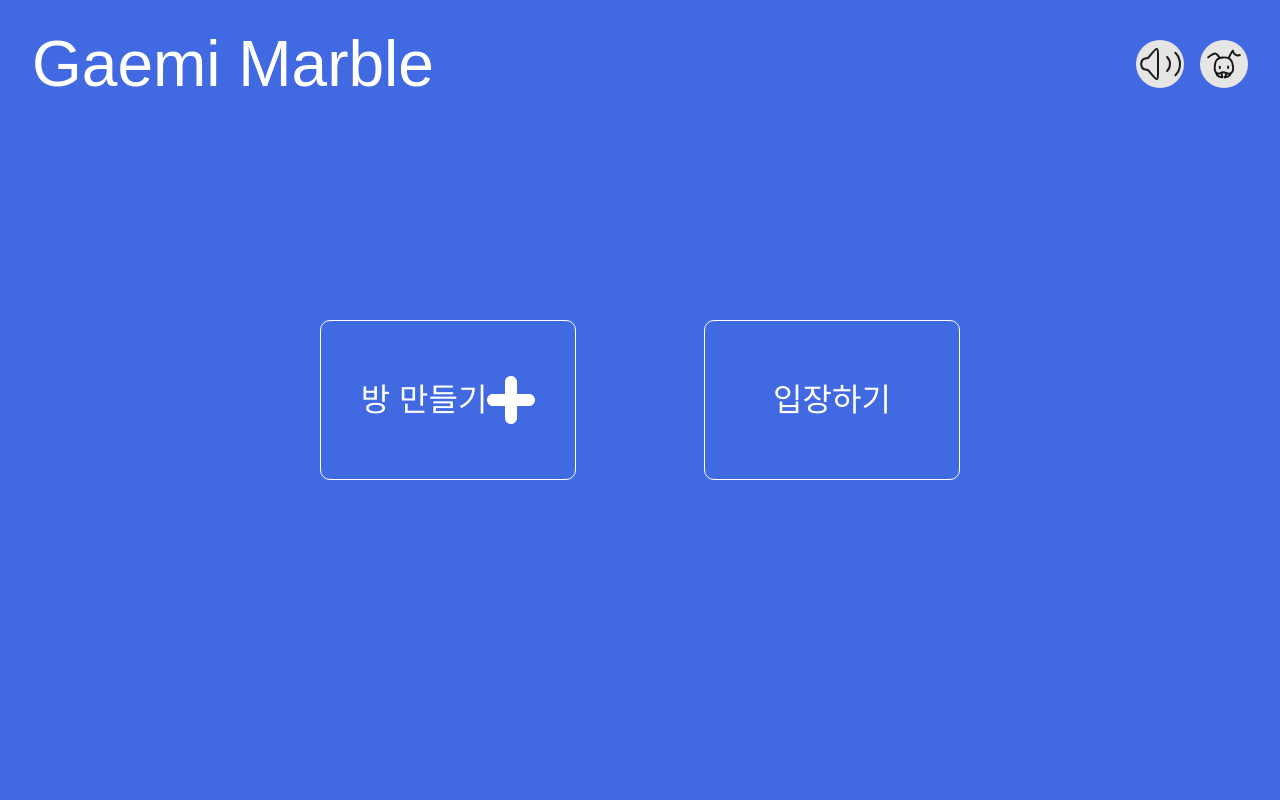
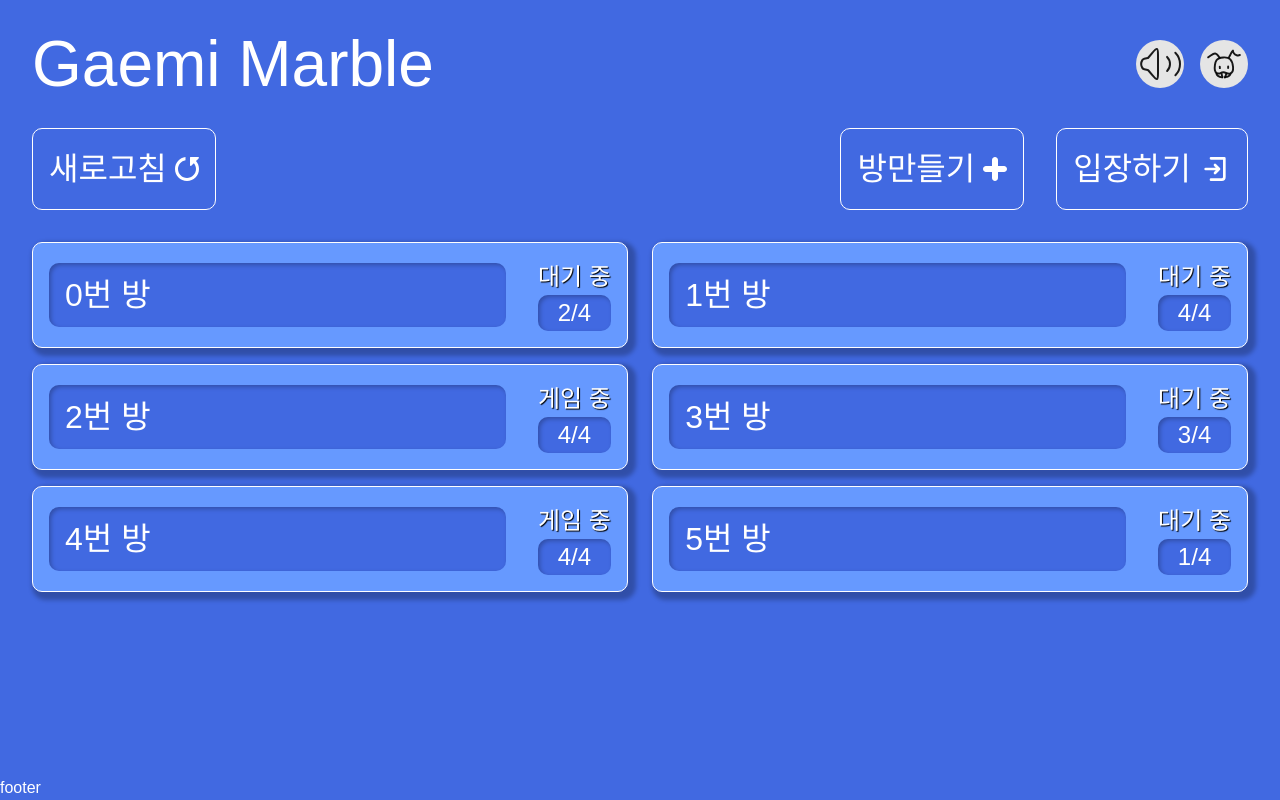
Before and after one commit to gaemi-marble/gaemi-marble, a React (Vite) app in the folder fe/: page / in a window 1280 px wide. Built offline with nearby package versions, Linux system fonts and the light colour scheme; no server answers; sample sign-in values are in the browser's storage; a small style sheet from the web is missing; what jotai-optics would draw is missing.

Commit message:
feat: 홈 페이지 방 목록 ui 및 기능 구현
- 백엔드 api 완성 전 임시 목데이터 사용

```diff
--- /dev/null
+++ b/fe/src/components/Footer/HomeFooter.tsx
@@ -0,0 +1,8 @@
+import { styled } from 'styled-components';
+
+export default function HomeFooter() {
+  // Memo: 게임 방법, 게임 소개, 관련 사이트 등
+  return <Footer>footer</Footer>;
+}
+
+const Footer = styled.div``;
--- a/fe/src/components/Header/HomeHeader.tsx
+++ b/fe/src/components/Header/HomeHeader.tsx
@@ -1,3 +1,4 @@
+import { API_STATUS } from '@api/constants';
 import { postLogout } from '@api/index';
 import { SOUND_PATH } from '@components/constants';
 import useHover from '@hooks/useHover';
@@ -28,7 +29,7 @@ export default function HomeHeader() {
 
   const handleLogout = async () => {
     const res = await postLogout();
-    if (res.status === 200) {
+    if (res.status === API_STATUS.SUCCESS) {
       setPlayer('');
       setAccessToken('');
       setRefreshToken('');
--- /dev/null
+++ b/fe/src/components/Home/HomeButtons.tsx
@@ -0,0 +1,100 @@
+import { API_STATUS } from '@api/constants';
+import { getGameRooms, postCreateRoom } from '@api/index';
+import EnterModal from '@components/Modal/EnterModal/EnterModal';
+import { Icon } from '@components/icon/Icon';
+import { ROUTE_PATH } from '@router/constants';
+import { useSetGameRooms } from '@store/index';
+import { useState } from 'react';
+import { useNavigate } from 'react-router-dom';
+import { styled } from 'styled-components';
+
+export default function HomeButtons() {
+  const navigate = useNavigate();
+  const [isEnterModalOpen, setIsEnterModalOpen] = useState(false);
+  const setGameRooms = useSetGameRooms();
+
+  const handleCreateRoom = async () => {
+    const res = await postCreateRoom();
+
+    if (res.status === API_STATUS.CREATED) {
+      const { gameId } = res.data;
+      navigate(`${ROUTE_PATH.GAME}/${gameId}`);
+    }
+  };
+
+  const handleRefreshRooms = async () => {
+    const res = await getGameRooms();
+
+    if (res.status === API_STATUS.SUCCESS) {
+      const gameRooms = res.data;
+      setGameRooms(gameRooms);
+    }
+  };
+
+  const handleToggleModal = () => {
+    setIsEnterModalOpen((prev) => !prev);
+  };
+
+  return (
+    <>
+      <Buttons>
+        <Button onClick={handleRefreshRooms}>
+          새로고침
+          <Icon name="refresh" size="1.5rem" />
+        </Button>
+        <RoomButtonWrapper>
+          <Button onClick={handleCreateRoom}>
+            방만들기
+            <Icon name="plus" size="1.5rem" />
+          </Button>
+          <Button className="enter" onClick={handleToggleModal}>
+            입장하기
+            <Icon name="enter" size="2rem" />
+          </Button>
+        </RoomButtonWrapper>
+      </Buttons>
+      {isEnterModalOpen && <EnterModal handleClose={handleToggleModal} />}
+    </>
+  );
+}
+
+const Buttons = styled.div`
+  display: flex;
+  justify-content: space-between;
+`;
+
+const RoomButtonWrapper = styled.div`
+  display: flex;
+  gap: 2rem;
+`;
+
+const Button = styled.button`
+  display: flex;
+  justify-content: center;
+  align-items: center;
+  gap: 0.5rem;
+  padding: 1rem;
+  border: ${({ theme: { color } }) => `1px solid ${color.accentBorder}`};
+  border-radius: ${({ theme: { radius } }) => radius.medium};
+  font-size: ${({ theme: { fontSize } }) => fontSize.medium};
+  cursor: pointer;
+
+  &:hover {
+    border-color: ${({ theme: { color } }) => color.neutralBorderStrong};
+    color: ${({ theme: { color } }) => color.neutralTextStrong};
+    background-color: ${({ theme: { color } }) => color.neutralBackground};
+
+    svg path {
+      stroke: ${({ theme: { color } }) => color.neutralTextStrong};
+      fill: ${({ theme: { color } }) => color.neutralTextStrong};
+    }
+  }
+
+  &.enter {
+    &:hover {
+      svg path {
+        fill: none;
+      }
+    }
+  }
+`;
--- /dev/null
+++ b/fe/src/components/Home/HomeGameRoom.tsx
@@ -0,0 +1,81 @@
+import { ROUTE_PATH } from '@router/constants';
+import { RoomInfo } from '@store/type';
+import { useNavigate } from 'react-router-dom';
+import { styled } from 'styled-components';
+
+type HomeGameRoomProps = { room: RoomInfo };
+
+export default function HomeGameRoom({ room }: HomeGameRoomProps) {
+  const navigate = useNavigate();
+  const { gameId, isPlaying, playerCount } = room;
+
+  const handleClickRoom = () => {
+    if (isPlaying) {
+      alert('게임이 진행중입니다.');
+      return;
+    }
+
+    navigate(`${ROUTE_PATH.GAME}/${gameId}`);
+  };
+
+  const FULL_PLAYER_COUNT = 4;
+
+  return (
+    <GameRoom onClick={handleClickRoom}>
+      <GameId>{gameId}번 방</GameId>
+      <GameInfo>
+        <GameStatus>{isPlaying ? '게임 중' : '대기 중'}</GameStatus>
+        <GamePlayerCount>
+          {playerCount}/{FULL_PLAYER_COUNT}
+        </GamePlayerCount>
+      </GameInfo>
+    </GameRoom>
+  );
+}
+
+const GameRoom = styled.li`
+  width: 49%;
+  display: flex;
+  align-items: center;
+  gap: 2rem;
+  margin-bottom: 1rem;
+  padding: 1rem;
+  border: ${({ theme: { color } }) => `1px solid ${color.accentBorder}`};
+  border-radius: ${({ theme: { radius } }) => radius.medium};
+  background-color: ${({ theme: { color } }) => color.accentSky};
+  box-shadow: 4px 4px 4px 4px rgba(0, 0, 0, 0.25);
+  font-size: ${({ theme: { fontSize } }) => fontSize.medium};
+
+  &:hover {
+    cursor: pointer;
+    opacity: ${({ theme: { opacity } }) => opacity.hover};
+  }
+`;
+
+const GameId = styled.div`
+  flex: 1;
+  padding: 0.5rem 1rem;
+  border-radius: ${({ theme: { radius } }) => radius.medium};
+  background-color: ${({ theme: { color } }) => color.accentPrimary};
+  box-shadow: 2px 2px 4px rgba(0, 0, 0, 0.25) inset;
+`;
+
+const GameInfo = styled.div`
+  display: flex;
+  flex-direction: column;
+`;
+
+const GameStatus = styled.div`
+  font-size: ${({ theme: { fontSize } }) => fontSize.sMedium};
+  text-shadow: 1px 1px 1px rgba(0, 0, 0, 1);
+`;
+
+const GamePlayerCount = styled.div`
+  display: flex;
+  justify-content: center;
+  align-items: center;
+  font-size: ${({ theme: { fontSize } }) => fontSize.sMedium};
+  border-radius: ${({ theme: { radius } }) => radius.medium};
+  background-color: ${({ theme: { color } }) => color.accentPrimary};
+  box-shadow: 2px 2px 4px rgba(0, 0, 0, 0.25) inset;
+`;
--- /dev/null
+++ b/fe/src/components/Home/HomeGameRooms.tsx
@@ -0,0 +1,47 @@
+// import { getGameRooms } from '@api/index';
+// import { gameRoomsAtom } from '@store/index';
+// import { useAtom } from 'jotai';
+// import { useCallback, useEffect } from 'react';
+import { styled } from 'styled-components';
+import HomeGameRoom from './HomeGameRoom';
+
+export default function HomeGameRooms() {
+  // const [gameRooms, setGameRooms] = useAtom(gameRoomsAtom);
+
+  // const fetchGameRooms = useCallback(async () => {
+  //   const res = await getGameRooms();
+  //   const waitingRoomList = res.data;
+  //   setGameRooms(waitingRoomList);
+  // }, [setGameRooms]);
+
+  // useEffect(() => {
+  //   fetchGameRooms();
+
+  //   const fetchGameRoomsInterval = setInterval(fetchGameRooms, 10000);
+
+  //   return () => clearInterval(fetchGameRoomsInterval);
+  // }, [fetchGameRooms]);
+
+  return (
+    <GameRooms>
+      {mockGameRooms.map((room) => (
+        <HomeGameRoom key={room.gameId} room={room} />
+      ))}
+    </GameRooms>
+  );
+}
+
+const GameRooms = styled.ul`
+  display: flex;
+  flex-wrap: wrap;
+  justify-content: space-between;
+`;
+
+const mockGameRooms = [
+  { gameId: 0, isPlaying: false, playerCount: 2 },
+  { gameId: 1, isPlaying: false, playerCount: 4 },
+  { gameId: 2, isPlaying: true, playerCount: 4 },
+  { gameId: 3, isPlaying: false, playerCount: 3 },
+  { gameId: 4, isPlaying: true, playerCount: 4 },
+  { gameId: 5, isPlaying: false, playerCount: 1 },
+];
--- a/fe/src/pages/HomePage.tsx
+++ b/fe/src/pages/HomePage.tsx
@@ -1,21 +1,17 @@
-import { postCreateRoom } from '@api/index';
+import HomeFooter from '@components/Footer/HomeFooter';
 import HomeHeader from '@components/Header/HomeHeader';
-import EnterModal from '@components/Modal/EnterModal/EnterModal';
-import { Icon } from '@components/icon/Icon';
-import { ROUTE_PATH } from '@router/constants';
+import HomeButtons from '@components/Home/HomeButtons';
+import HomeGameRooms from '@components/Home/HomeGameRooms';
 import { useSetGame } from '@store/reducer';
 import {
   INITIAL_GAME,
   INITIAL_PLAYER,
   INITIAL_STOCK,
 } from '@store/reducer/constants';
-import { useEffect, useState } from 'react';
-import { useNavigate } from 'react-router-dom';
+import { useEffect } from 'react';
 import { styled } from 'styled-components';
 
 export default function HomePage() {
-  const navigate = useNavigate();
-  const [isEnterModalOpen, setIsEnterModalOpen] = useState(false);
   const setGame = useSetGame();
 
   useEffect(() => {
@@ -26,66 +22,29 @@ export default function HomePage() {
     });
   }, [setGame]);
 
-  const handleOpenModal = () => {
-    // Memo: 현재 버전 - 모달 띄워서 방 번호 입력
-    // Todo: 버전업 - 방 목록 보여주기
-    setIsEnterModalOpen(true);
-  };
-
-  const handleCloseModal = () => {
-    setIsEnterModalOpen(false);
-  };
-
-  const handleCreateRoom = async () => {
-    const res = await postCreateRoom();
-
-    if (res.status === 201) {
-      navigate(`${ROUTE_PATH.GAME}/${res.data.gameId}`);
-    }
-  };
-
   return (
-    <>
+    <Home>
       <HomeHeader />
-      <Main>
-        <Button onClick={handleCreateRoom}>
-          방 만들기
-          <Icon name="plus" size="3rem" />
-        </Button>
-        <Button onClick={handleOpenModal}>입장하기</Button>
-      </Main>
-      {isEnterModalOpen && <EnterModal handleClose={handleCloseModal} />}
-    </>
+      <HomeMain>
+        <HomeButtons />
+        <HomeGameRooms />
+      </HomeMain>
+      <HomeFooter />
+    </Home>
   );
 }
 
-const Main = styled.div`
-  width: 100%;
-  height: 100%;
+const Home = styled.div`
+  width: 100vw;
+  height: 100vh;
   display: flex;
-  justify-content: center;
-  gap: 8rem;
+  flex-direction: column;
 `;
 
-const Button = styled.button`
-  width: 16rem;
-  height: 10rem;
+const HomeMain = styled.div`
+  flex: 1;
   display: flex;
-  justify-content: center;
-  align-items: center;
-  margin-top: 12rem;
-  border: ${({ theme: { color } }) => `1px solid ${color.accentBorder}`};
-  border-radius: ${({ theme: { radius } }) => radius.medium};
-  font-size: ${({ theme: { fontSize } }) => fontSize.medium};
-  cursor: pointer;
-
-  &:hover {
-    border-color: ${({ theme: { color } }) => color.neutralBorderStrong};
-    color: ${({ theme: { color } }) => color.neutralTextStrong};
-    background-color: ${({ theme: { color } }) => color.neutralBackground};
-
-    svg path {
-      stroke: ${({ theme: { color } }) => color.neutralTextStrong};
-    }
-  }
+  flex-direction: column;
+  gap: 2rem;
+  padding: 0 2rem;
 `;
```
